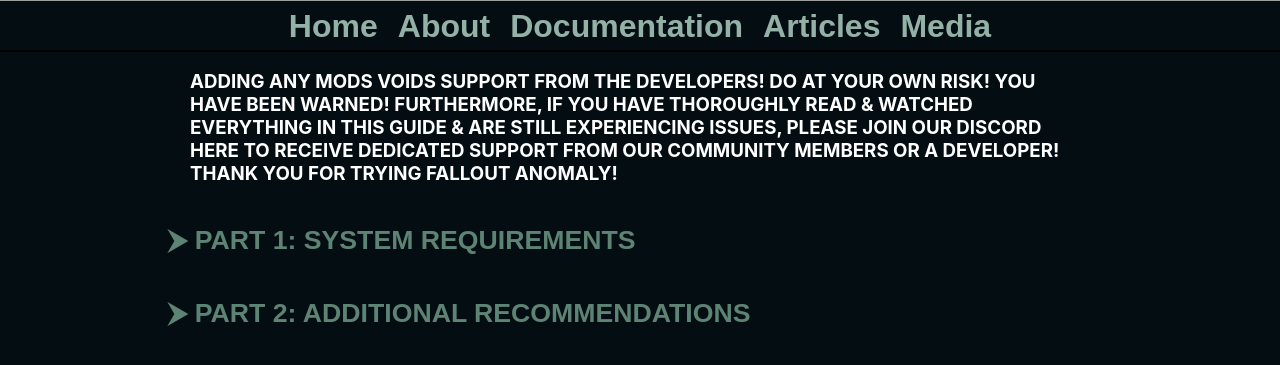
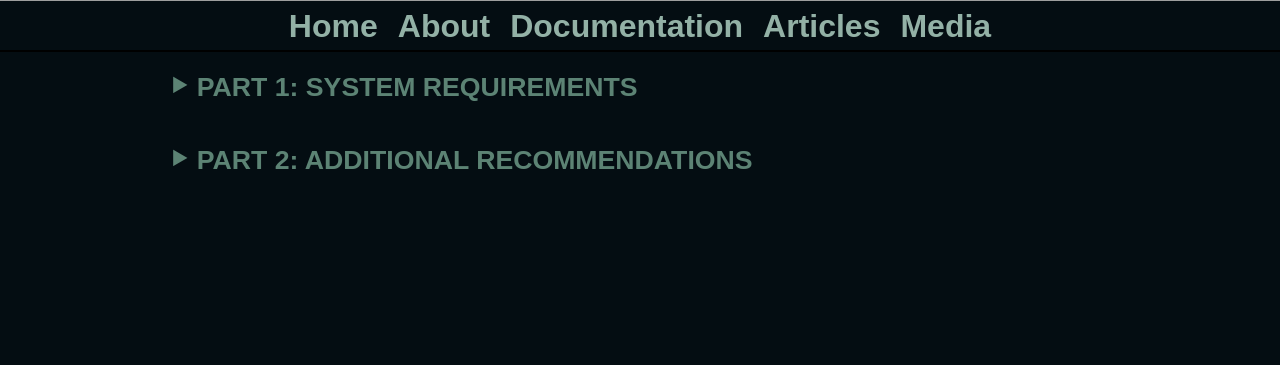
Before and after one commit to ample-samples/falloutanomaly, a React (Create React App) app: page /#/docs in a window 1280 px wide. Shown: the part 299-664 px from the top of the page. Built offline with nearby package versions, Linux system fonts and the light colour scheme; grey boxes are pictures that could not be loaded.

Commit message:
removed install warning

```diff
--- a/src/components/Collapsible.js
+++ b/src/components/Collapsible.js
@@ -8,7 +8,7 @@ export function Collapsible({title, body}) {
 
     return(
         <div className="collapse-section">
-          <button onClick={() => {setIsOpen(!isOpen)}}><h1>{isOpen? `⮟`: `⮞`} { title}</h1></button>
+          <button onClick={() => {setIsOpen(!isOpen)}}><h1>{isOpen? `⯆`: `⯈`} { title}</h1></button>
           <Collapse isOpened={isOpen}>
             <div className="install-doc" dangerouslySetInnerHTML={{__html:marked.parse(body)}}/>
           </Collapse>
--- a/src/pages/Documentation.js
+++ b/src/pages/Documentation.js
@@ -205,7 +205,6 @@ export function Documentation() {
   return(
     <>
       <div className="install-container limit-width-large">
-        <h3>{installWarning}</h3>
         <Collapsible title={p1Title} body={p1Body} />
         <Collapsible title={p2Title} body={p2Body} />
       </div>
```
